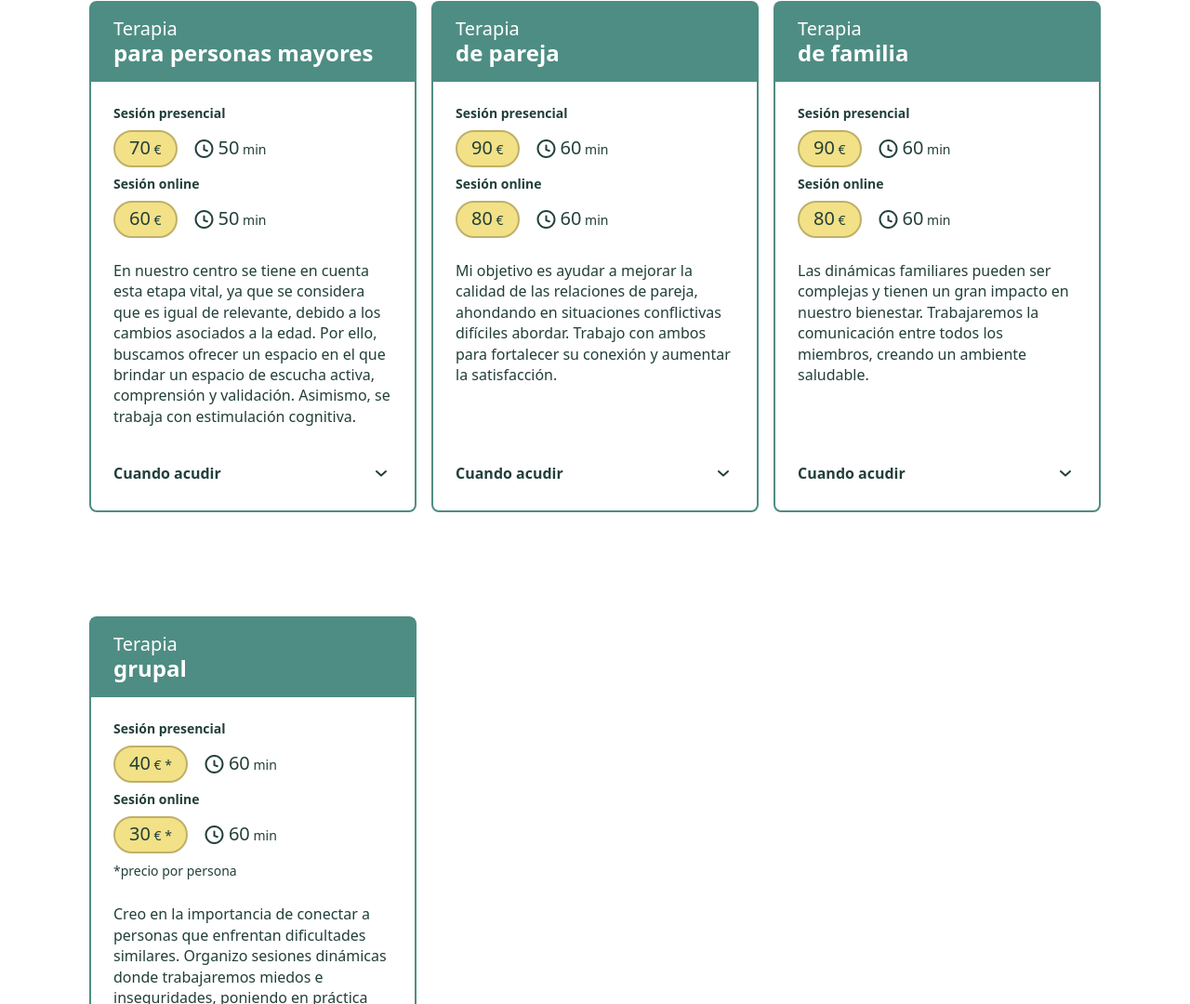
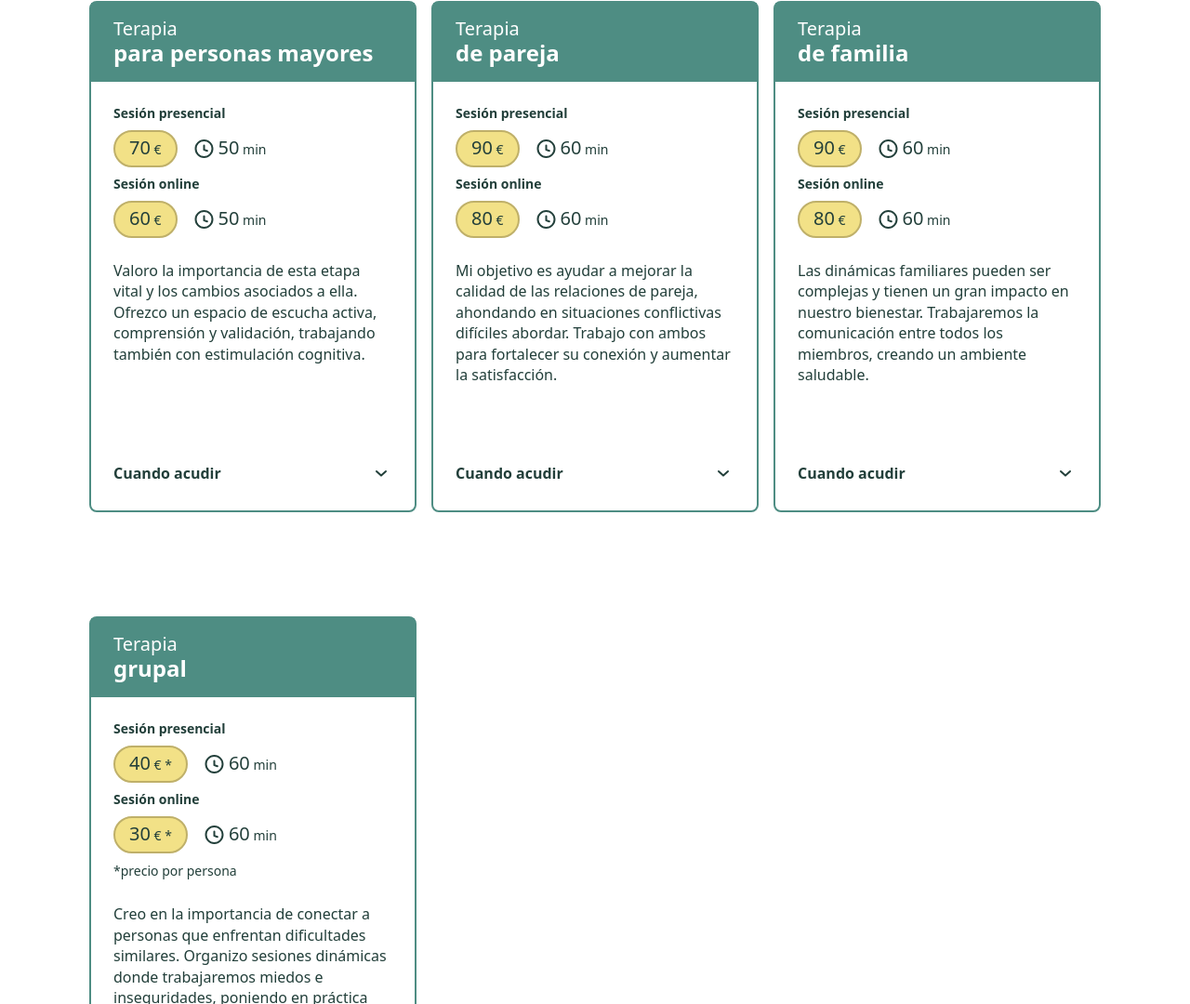
Before and after one commit to DmelladoH/ashleearrietalavado, an Astro site: page /terapias in a window 1280 px wide. Shown: the part 1072-2152 px from the top of the page at 93% size. Built offline with nearby package versions, Linux system fonts and the light colour scheme; Astro itself is replaced by a stand-in of ours.

Commit message:
fix: copy

```diff
--- a/src/content/therapies.js
+++ b/src/content/therapies.js
@@ -94,7 +94,7 @@ export const therapies = [
     inPersonPrice: 70,
     inPersonTimeInMinutes: 50,
     description:
-      "En nuestro centro se tiene en cuenta esta etapa vital, ya que se considera que es igual de relevante, debido a los cambios asociados a la edad. Por ello, buscamos ofrecer un espacio en el que brindar un espacio de escucha activa, comprensión y validación. Asimismo, se trabaja con estimulación cognitiva.",
+      "Valoro la importancia de esta etapa vital y los cambios asociados a ella. Ofrezco un espacio de escucha activa, comprensión y validación, trabajando también con estimulación cognitiva.",
     details: [
       "Manejo del autoestima.",
       "Tratamiento de trastornos (ansiedad, estrés, depresión).",
```
